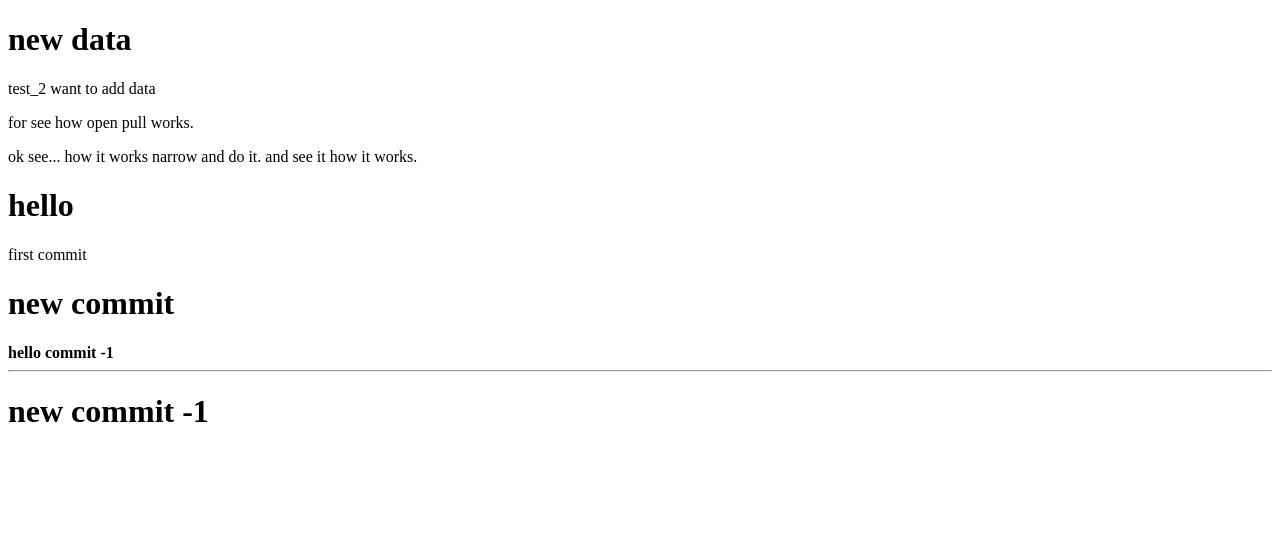
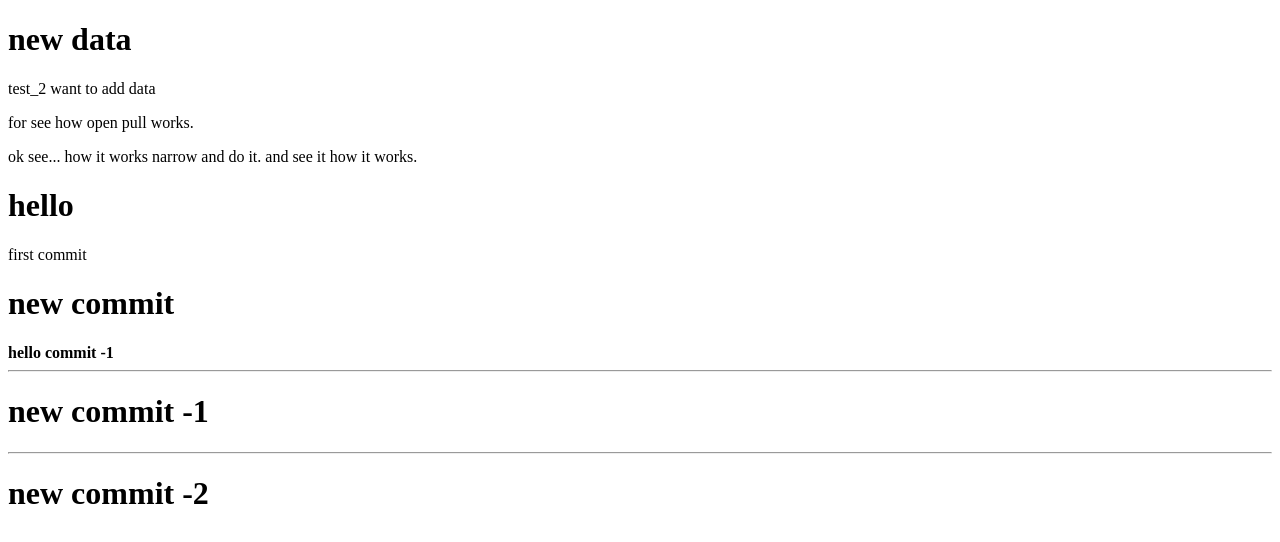
Before and after one commit to meena-github-acc/test_commands, a plain HTML site: page index.html in a window 1280 px wide. Drawn offline with Linux system fonts and the light colour scheme.

Commit message:
Update index.html

```diff
--- a/index.html
+++ b/index.html
@@ -32,6 +32,9 @@
 
     <h1>new commit -1</h1>
 
+    <hr>
+
+    <h1>new commit -2</h1>
 
 
 </body>
```
